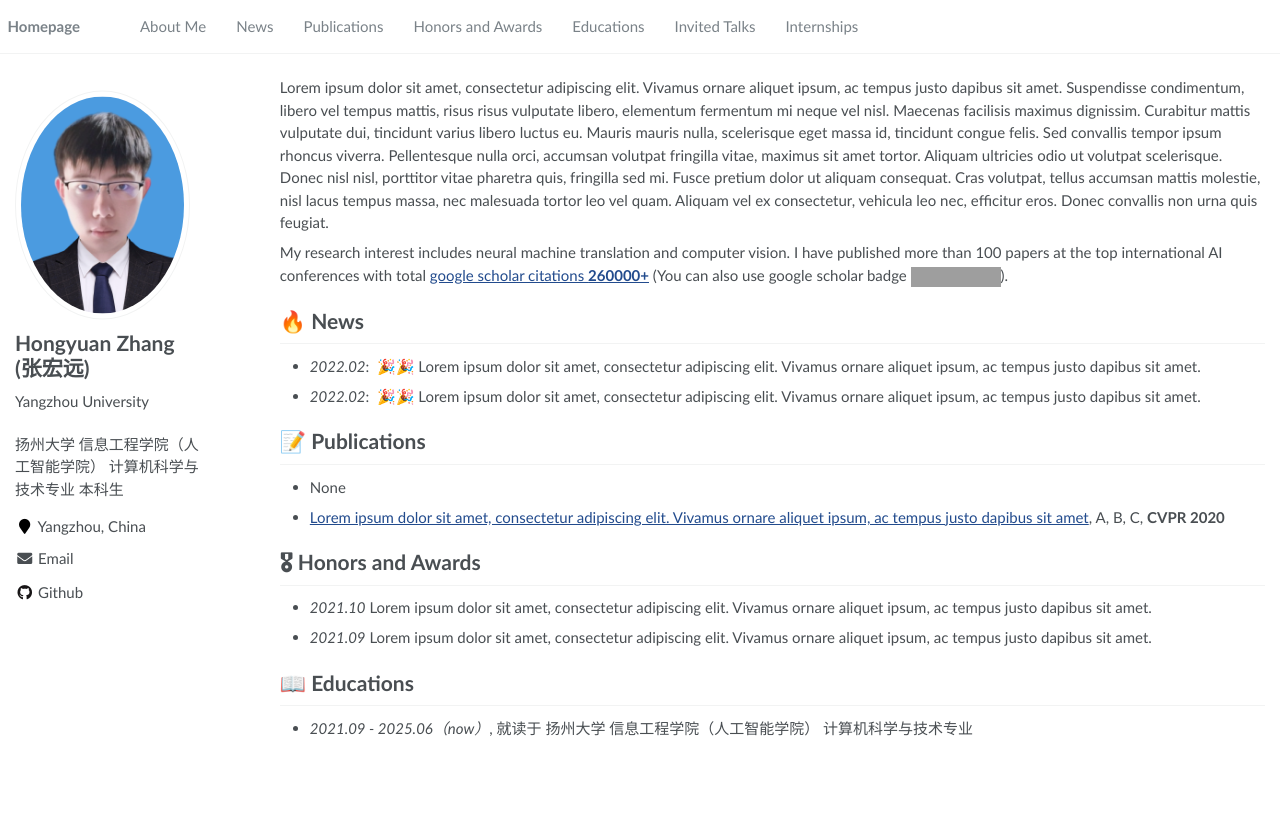
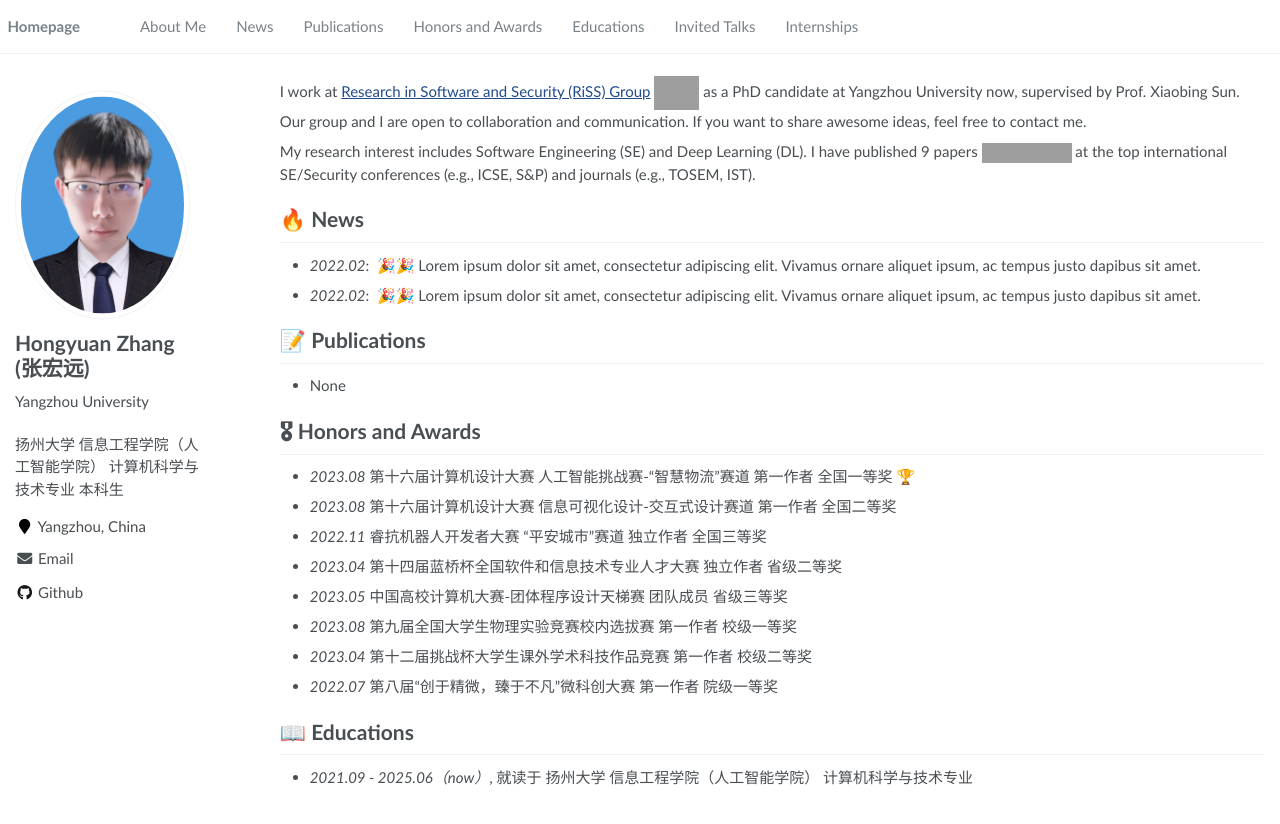
Before and after one commit to Metastarx/Metastarx.github.io, a Jekyll site: the page built from _pages/about.md, in a window 1280 px wide. Shown: the top 824 px of the page. Built offline with Jekyll 4.4.1, drawn with Linux system fonts in a browser that asks for light colours; grey boxes are pictures that could not be loaded.

Commit message:
Update about.md

```diff
--- a/_pages/about.md
+++ b/_pages/about.md
@@ -17,9 +17,9 @@ redirect_from:
 
 <span class='anchor' id='about-me'></span>
 
-Lorem ipsum dolor sit amet, consectetur adipiscing elit. Vivamus ornare aliquet ipsum, ac tempus justo dapibus sit amet. Suspendisse condimentum, libero vel tempus mattis, risus risus vulputate libero, elementum fermentum mi neque vel nisl. Maecenas facilisis maximus dignissim. Curabitur mattis vulputate dui, tincidunt varius libero luctus eu. Mauris mauris nulla, scelerisque eget massa id, tincidunt congue felis. Sed convallis tempor ipsum rhoncus viverra. Pellentesque nulla orci, accumsan volutpat fringilla vitae, maximus sit amet tortor. Aliquam ultricies odio ut volutpat scelerisque. Donec nisl nisl, porttitor vitae pharetra quis, fringilla sed mi. Fusce pretium dolor ut aliquam consequat. Cras volutpat, tellus accumsan mattis molestie, nisl lacus tempus massa, nec malesuada tortor leo vel quam. Aliquam vel ex consectetur, vehicula leo nec, efficitur eros. Donec convallis non urna quis feugiat.
+I work at [Research in Software and Security (RiSS) Group](http://riss.yzu.edu.cn/) <img src='./images/Riss_LOGO.jpg' style='width: 3em;'> as a PhD candidate at Yangzhou University now, supervised by Prof. Xiaobing Sun. Our group and I are open to collaboration and communication. If you want to share awesome ideas, feel free to contact me.
 
-My research interest includes neural machine translation and computer vision. I have published more than 100 papers at the top international AI conferences with total <a href='https://scholar.google.com/citations?user=DhtAFkwAAAAJ'>google scholar citations <strong><span id='total_cit'>260000+</span></strong></a> (You can also use google scholar badge <a href='https://scholar.google.com/citations?user=DhtAFkwAAAAJ'><img src="https://img.shields.io/endpoint?url={{ url | url_encode }}&logo=Google%20Scholar&labelColor=f6f6f6&color=9cf&style=flat&label=citations"></a>).
+My research interest includes Software Engineering (SE) and Deep Learning (DL). I have published 9 papers <a href='https://scholar.google.com/citations?user=c-vPF2gAAAAJ'><img src="https://img.shields.io/endpoint?logo=Google%20Scholar&url=https%3A%2F%2Fcdn.jsdelivr.net%2Fgh%2FSicongCao%2Fsicongcao.github.io@google-scholar-stats%2Fgs_data_shieldsio.json&labelColor=f6f6f6&color=9cf&style=flat&label=citations"></a> at the top international SE/Security conferences (e.g., ICSE, S&P) and journals (e.g., TOSEM, IST).
 
 
 # 🔥 News
@@ -27,14 +27,17 @@ My research interest includes neural machine translation and computer vision. I
 - *2022.02*: &nbsp;🎉🎉 Lorem ipsum dolor sit amet, consectetur adipiscing elit. Vivamus ornare aliquet ipsum, ac tempus justo dapibus sit amet.
 
 # 📝 Publications
-
 - None
 
-- [Lorem ipsum dolor sit amet, consectetur adipiscing elit. Vivamus ornare aliquet ipsum, ac tempus justo dapibus sit amet](https://github.com), A, B, C, **CVPR 2020**
-
 # 🎖 Honors and Awards
-- *2021.10* Lorem ipsum dolor sit amet, consectetur adipiscing elit. Vivamus ornare aliquet ipsum, ac tempus justo dapibus sit amet.
-- *2021.09* Lorem ipsum dolor sit amet, consectetur adipiscing elit. Vivamus ornare aliquet ipsum, ac tempus justo dapibus sit amet.
+- *2023.08* 第十六届计算机设计大赛 人工智能挑战赛-“智慧物流”赛道 第一作者 全国一等奖 🏆
+- *2023.08* 第十六届计算机设计大赛 信息可视化设计-交互式设计赛道 第一作者 全国二等奖
+- *2022.11* 睿抗机器人开发者大赛 “平安城市”赛道 独立作者 全国三等奖
+- *2023.04* 第十四届蓝桥杯全国软件和信息技术专业人才大赛 独立作者 省级二等奖
+- *2023.05* 中国高校计算机大赛-团体程序设计天梯赛 团队成员 省级三等奖
+- *2023.08* 第九届全国大学生物理实验竞赛校内选拔赛 第一作者 校级一等奖
+- *2023.04* 第十二届挑战杯大学生课外学术科技作品竞赛 第一作者 校级二等奖
+- *2022.07* 第八届“创于精微，臻于不凡”微科创大赛 第一作者 院级一等奖
 
 # 📖 Educations
 - *2021.09 - 2025.06（now）*, 就读于 扬州大学 信息工程学院（人工智能学院） 计算机科学与技术专业
```
